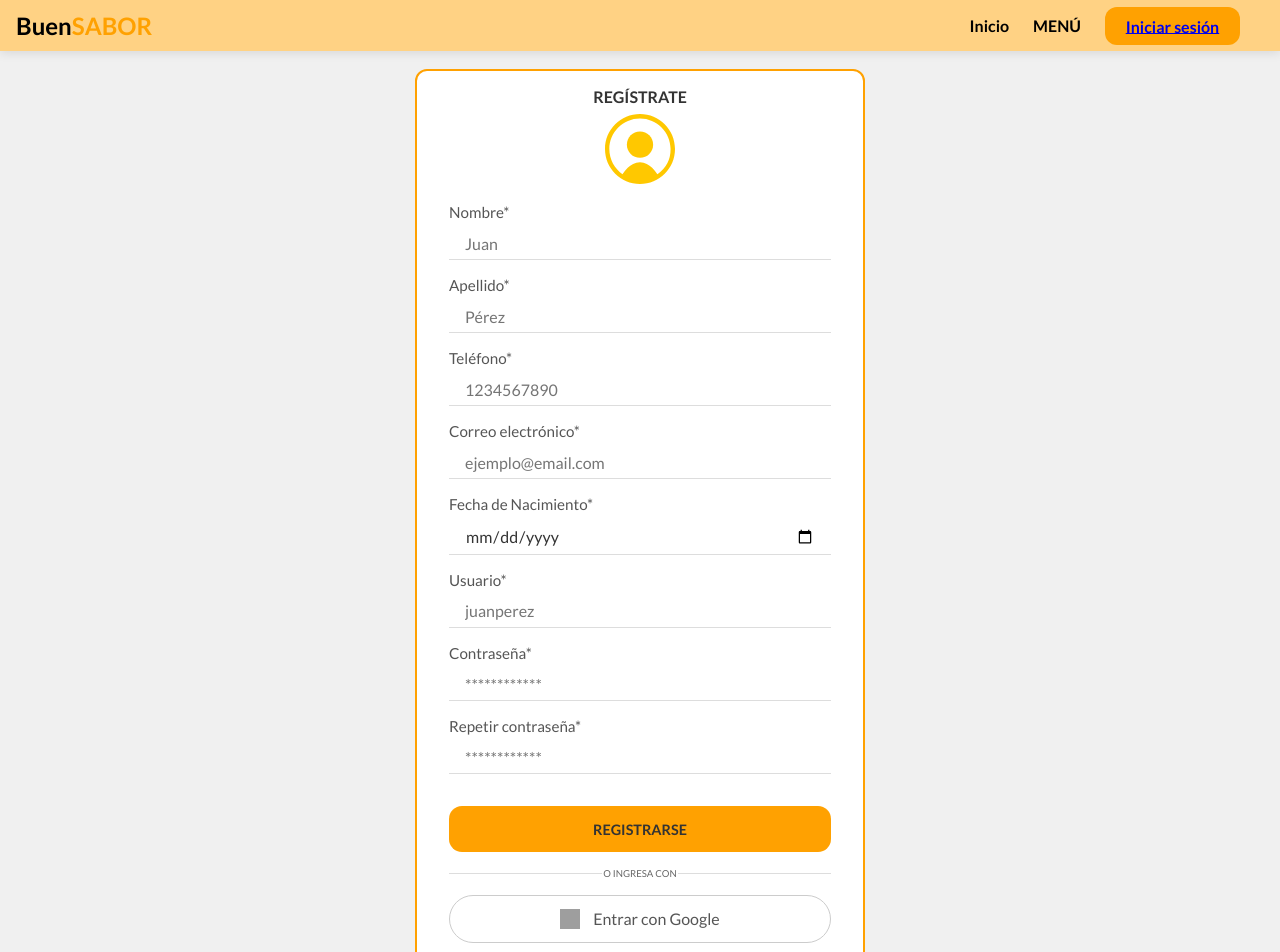
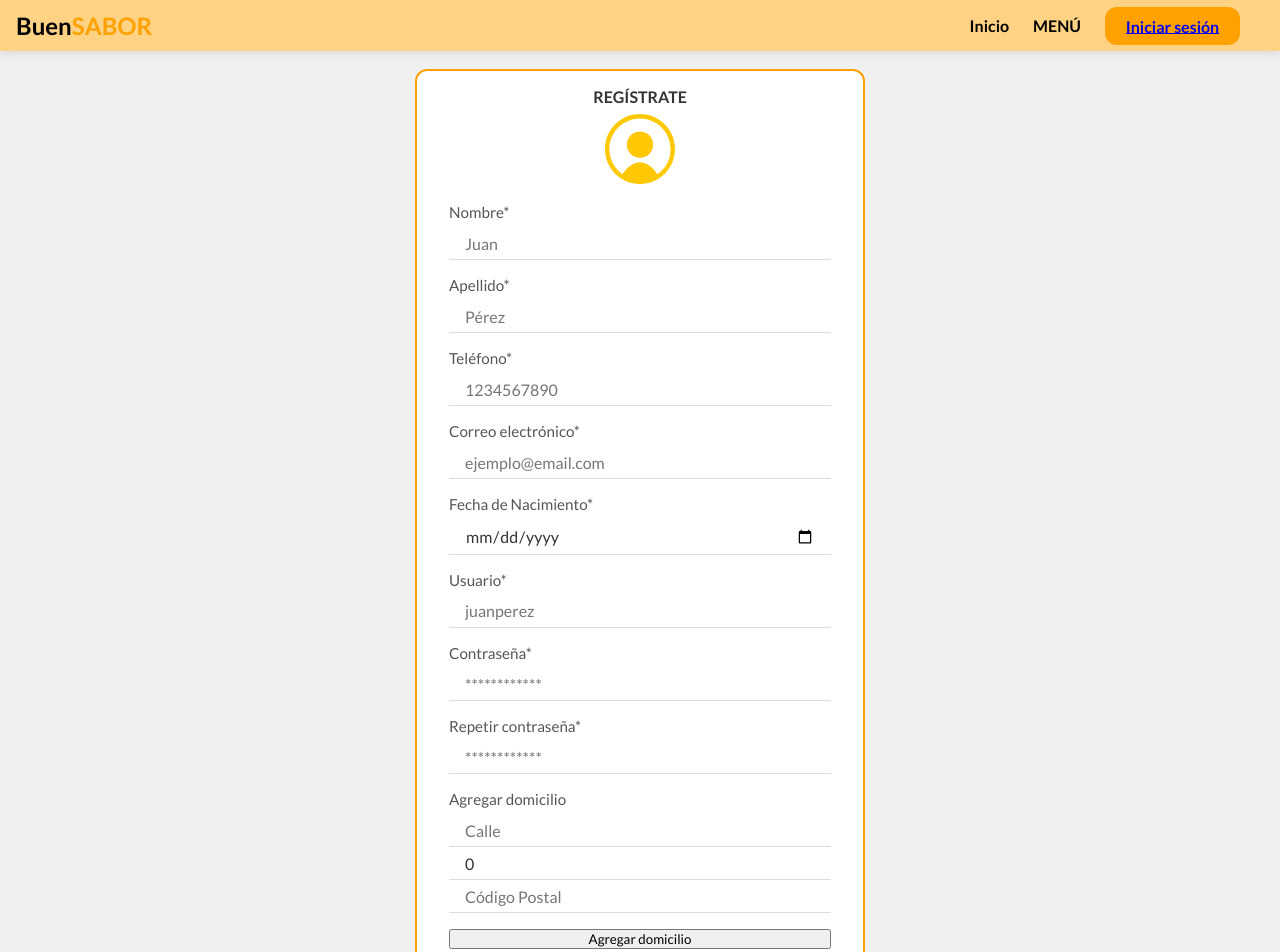
Before and after one commit to OTSUGUA14/Buen-Sabor-Front2, a React (Vite) app: page /registro in a window 1280 px wide. Shown: the top 952 px of the page. Built offline with nearby package versions, Linux system fonts and the light colour scheme; grey boxes are pictures that could not be loaded.

Commit message:
registro clinete y ubicaciones cliente

```diff
--- a/src/cliente/components/CartModal.tsx
+++ b/src/cliente/components/CartModal.tsx
@@ -92,23 +92,35 @@ export const CartModal: React.FC<CartModalProps> = ({
                     <label>Método de entrega</label>
                     <select
                         value={deliveryMethod}
-                        onChange={(e) => setDeliveryMethod(e.target.value)}
+                        onChange={(e) => setDeliveryMethod(e.target.value as OrderType)}
                     >
-                        <option value="Delivery">Delivery</option>
-                        <option value="Retiro en local">Retiro en local</option>
+                        <option value={OrderType.DELIVERY}>Delivery</option>
+                        <option value={OrderType.TAKEAWAY}>Retiro en local</option>
+                        <option value={OrderType.ON_SITE}>En el local</option>
                     </select>
                 </div>
 
                 {/* Dirección de entrega (solo si es Delivery) */}
-                {deliveryMethod === 'Delivery' && (
+                {deliveryMethod === 'DELIVERY' && (
                     <div className={styles.section}>
                         <label>Dirección de entrega</label>
                         <select
                             value={selectedAddress}
                             onChange={(e) => setSelectedAddress(e.target.value)}
                         >
-                            <option value="Casa">Casa</option>
-                            <option value="Trabajo">Trabajo</option>
+                            {/* Cargar direcciones desde localStorage */}
+                            {(() => {
+                                const profile = JSON.parse(localStorage.getItem('profile') || '{}');
+                                const domiciles = profile.domiciles ?? [];
+                                if (domiciles.length === 0) {
+                                    return <option value="">No hay direcciones registradas</option>;
+                                }
+                                return domiciles.map((dom: any) => (
+                                    <option key={dom.iddomicile} value={dom.iddomicile}>
+                                        {dom.street} {dom.number}, {dom.location?.name}, {dom.location?.province?.name}
+                                    </option>
+                                ));
+                            })()}
                         </select>
                     </div>
                 )}
--- a/src/cliente/screens/MenuPages.tsx
+++ b/src/cliente/screens/MenuPages.tsx
@@ -51,8 +51,9 @@ export default function MenuPages() {
         setProductosAll(platos);
     };
     fetchProductos();
+
     const minimalCart = cart.map(item => ({
-            id: item.idmanufacturedArticle,
+        idmanufacturedArticle: item.idmanufacturedArticle, // <-- aquí el id del producto
         name: item.name,
         quantity: item.quantity,
         price: item.price
@@ -65,11 +66,8 @@ export default function MenuPages() {
         } else {
             alert("El carrito es demasiado grande para guardar.");
         }
-        } else {
-
     }
 }, [cart]);
-
     // Guarda el carrito solo si tiene productos, si no lo elimina
 
     const handleAddToCart = (product: IProductClient, quantity: number) => {
--- a/src/cliente/screens/RegisterPage.tsx
+++ b/src/cliente/screens/RegisterPage.tsx
@@ -6,7 +6,12 @@ import { regexPatterns } from "../validation/Validatios";
 import type { Domicile, UserRegister } from "../types/UserData";
 import { registerUser } from "../services/Api";
 import { Link } from "react-router-dom";
-
+export interface SimpleDomicile {
+    street: string;
+    zipCode: string;
+    number: number;
+    location: number; // solo el id de la location
+}
 export default function RegisterPage() {
     const [userData, setUserData] = useState({
         firstName: "",
@@ -19,7 +24,14 @@ export default function RegisterPage() {
         repeat_password: "",
         auth0Id: null,
         userImage: null,
-        domiciles: [] as Domicile[],
+        domiciles: [] as SimpleDomicile[],
+    });
+
+    const [domicile, setDomicile] = useState<SimpleDomicile>({
+        street: "",
+        zipCode: "",
+        number: 0,
+        location: 1
     });
 
     const handleChange = (e: React.ChangeEvent<HTMLInputElement>) => {
@@ -50,7 +62,7 @@ export default function RegisterPage() {
         e.preventDefault();
 
         const keysToValidate = [
-            "name",
+            "firstName",
             "lastName",
             "phoneNumber",
             "email",
@@ -60,9 +72,13 @@ export default function RegisterPage() {
             "repeat_password",
         ];
         const allValid = keysToValidate.every((key) => {
+            console.log(key);
+
             const value = userData[key as keyof typeof userData];
             const pattern = regexPatterns[key as keyof typeof regexPatterns];
             // Solo valida si value es string y pattern existe
+            console.log(value, pattern);
+
             return pattern && typeof value === "string" ? pattern.test(value) : false;
         });
 
@@ -79,7 +95,7 @@ export default function RegisterPage() {
         }
 
         const userToSend: UserRegister = {
-            name: userData.firstName,
+            firstName: userData.firstName,
             lastName: userData.lastName,
             phoneNumber: userData.phoneNumber,
             email: userData.email,
@@ -92,7 +108,7 @@ export default function RegisterPage() {
         };
 
 
-        registerUser(userToSend);
+        await registerUser(userToSend);
     };
 
     return (
@@ -225,7 +241,52 @@ export default function RegisterPage() {
                         />
                         <p className="warning hide" data-name="repeat_password"># Las contraseñas deben coincidir</p>
                     </div>
+                    <div className={styles.inputGroup}>
+                        <label className={styles.inputLabel}>Agregar domicilio</label>
+                        <input
+                            type="text"
+                            placeholder="Calle"
+                            className={styles.loginInput}
+                            value={domicile.street}
+                            onChange={e => setDomicile({ ...domicile, street: e.target.value })}
+                        />
+                        <input
+                            type="number"
+                            className={styles.loginInput}
+                            placeholder="Número"
+                            value={domicile.number}
+                            onChange={e => setDomicile({ ...domicile, number: Number(e.target.value) })}
+                        />
+                        <input
+                            type="text"
+                            className={styles.loginInput}
+                            placeholder="Código Postal"
+                            value={domicile.zipCode}
+                            onChange={e => setDomicile({ ...domicile, zipCode: e.target.value })}
+                        />
 
+
+
+                    </div>
+                    <button
+                        type="button"
+                        onClick={() => {
+                            setUserData(prev => ({
+                                ...prev,
+                                domiciles: [domicile] // o [...prev.domiciles, domicile] si permites varios
+                            }));
+                            alert("Domicilio guardado");
+                            // Limpia los campos del domicilio
+                            setDomicile({
+                                street: "",
+                                zipCode: "",
+                                number: 0,
+                                location: 1
+                            });
+                        }}
+                    >
+                        Agregar domicilio
+                    </button>
                     <button type="submit" className={styles.loginButton}>REGISTRARSE</button>
 
                     <p className={styles.orSeparator}>O INGRESA CON</p>
--- a/src/cliente/services/Api.tsx
+++ b/src/cliente/services/Api.tsx
@@ -12,6 +12,7 @@ export const registerUser = async (userToSend: UserRegister): Promise<void> => {
             birthDate: new Date(userToSend.birthDate).toISOString()
         };
 
+        console.log(userWithFormattedDate);
 
         const response = await fetch('http://localhost:8080/client/register', {
             method: 'POST',
--- a/src/cliente/types/UserData.ts
+++ b/src/cliente/types/UserData.ts
@@ -19,7 +19,7 @@ export interface Domicile {
 
 export interface UserRegister {
     id?: number;
-    name: string;
+    firstName: string;
     lastName: string;
     phoneNumber: string;
     email: string;
@@ -28,5 +28,11 @@ export interface UserRegister {
     password: string;
     auth0Id?: string | null;
     userImage?: string | null;
-    domiciles?: Domicile[];
+    domiciles?: SimpleDomicile[];
 }
+export interface SimpleDomicile {
+    street: string;
+    zipCode: string;
+    number: number;
+    location: number; // solo el id de la location
+}
```
Lines whose indentation alone changed are shown as unchanged.
